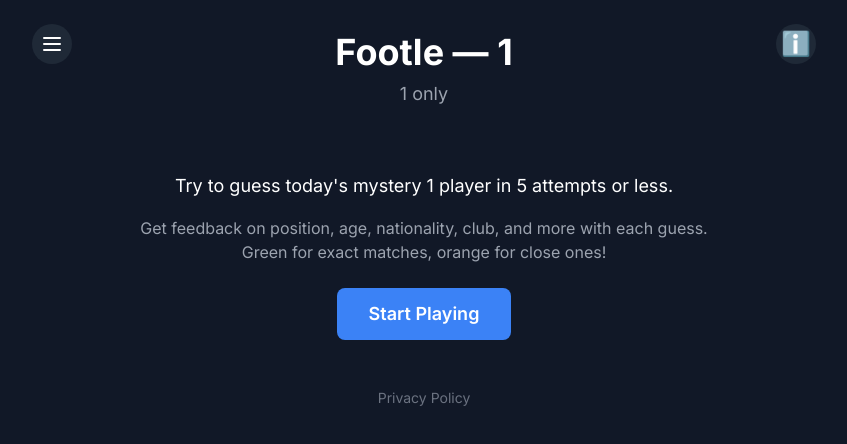
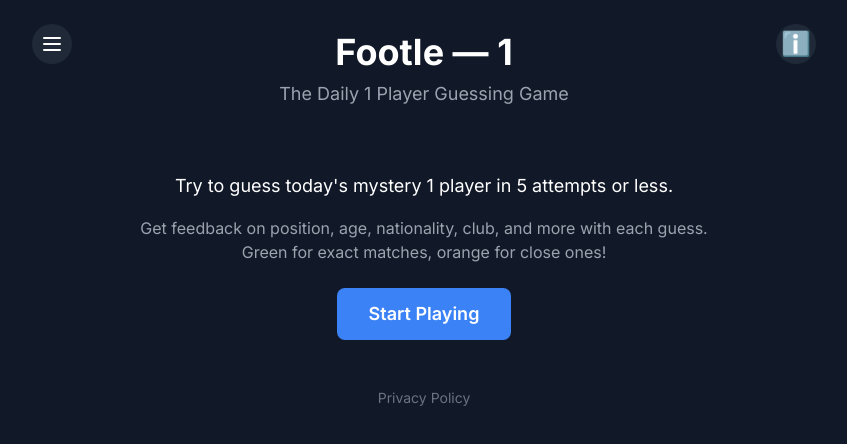
Before and after one commit to elljfb/footle, a Next.js app: page /league/1 in a window 1280 px wide. Shown: the top 444 px of the page, without its empty margins (216-1063 px from the left). Built offline with nearby package versions, Linux system fonts and the light colour scheme.

Commit message:
fix: subtitle

```diff
--- a/app/league/[league]/LeagueClient.tsx
+++ b/app/league/[league]/LeagueClient.tsx
@@ -199,7 +199,7 @@ export default function LeagueClient({ slug }: Props) {
             </p>
           ) : (
             <h2 className="text-gray-400 text-lg">
-              {leagueName ? `${leagueName} only` : 'The Daily Football Player Guessing Game'}
+              {leagueName ? `The Daily ${leagueName} Player Guessing Game` : 'The Daily Football Player Guessing Game'}
             </h2>
           )}
         </header>
```
